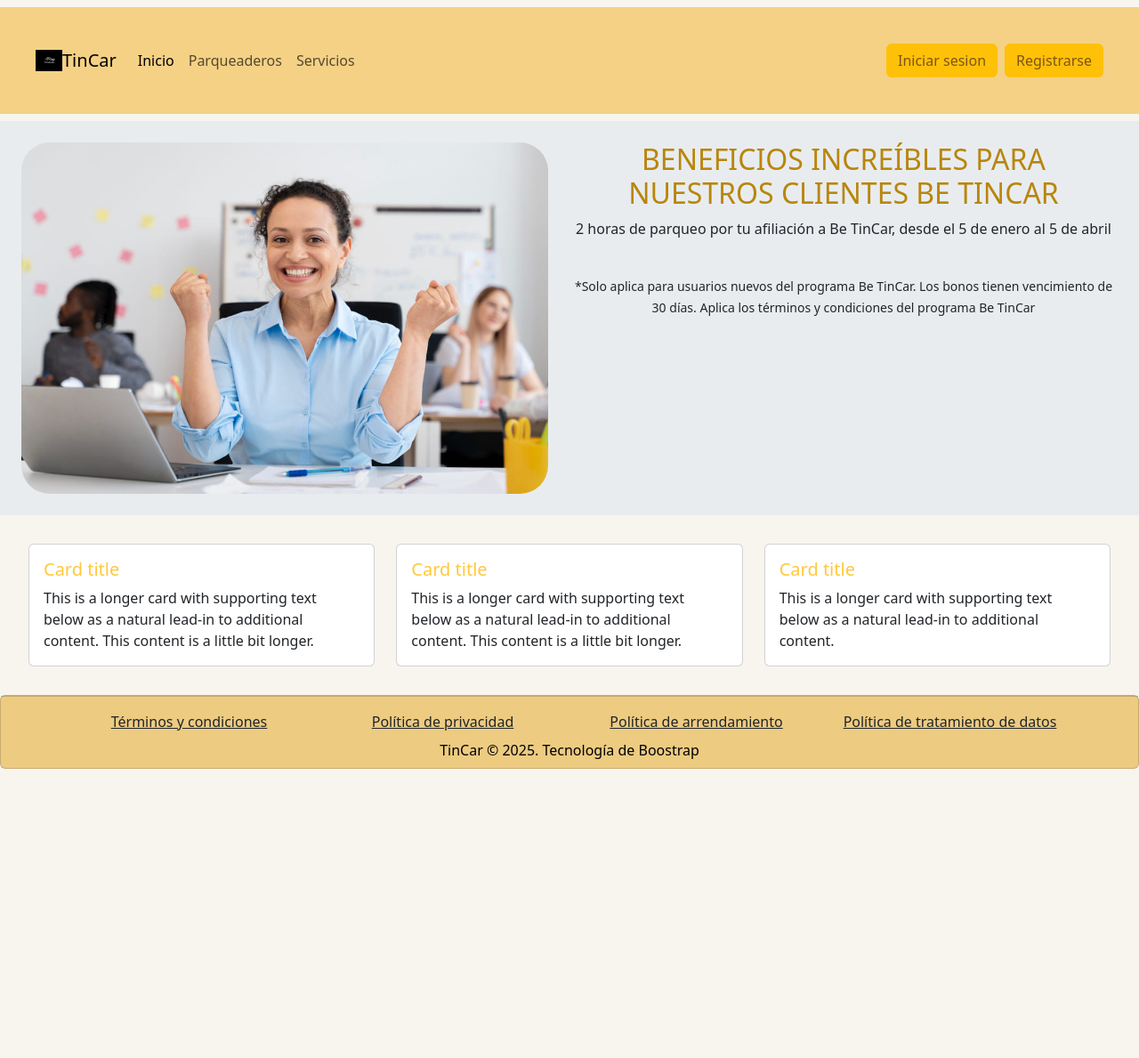
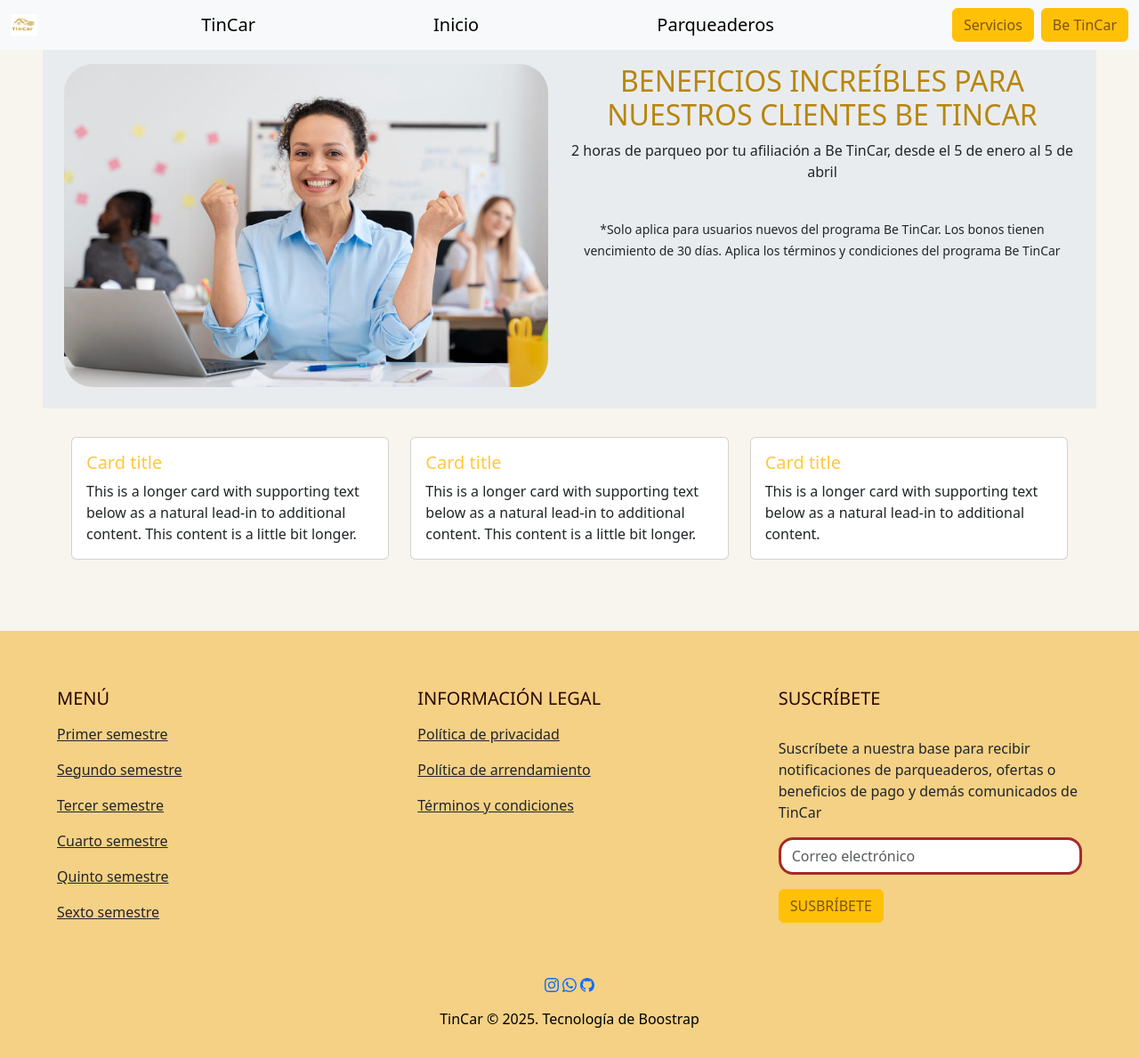
Before and after one commit to kaparepennn/TinCar, a plain HTML site: page betincar.html in a window 1280 px wide. Shown: the whole page at 89% size. Before the commit the page ends 864 px from the top, so only its background shows below. Drawn offline with Linux system fonts and the light colour scheme.

Commit message:
betincar

```diff
--- a/betincar.html
+++ b/betincar.html
@@ -11,38 +11,28 @@
 
   <body style="background-color: #f7f5ee">
 
-  <main>
+    <header class="header" style="background-color: #f7f5ee">
 
-  <nav class="navbar navbar-expand-lg">
-    <div class="container-fluid" style="background-color: #f4d185; padding: 2.5rem">
-      <img src="images/LogoTinCarNegro.JPG" alt="Logo" width="30" height="24" class="d-inline-block">
+      <nav class="navbar fixed-top bg-body-tertiary">
+        <div class="container-fluid">
+          <img src="images/LogoTincarACT.jpg" alt="Logo" width="30" height="24" class="d-inline-block">
             <a class="navbar-brand" href="#"> TinCar</a>
-      <button class="navbar-toggler" type="button" data-bs-toggle="collapse" data-bs-target="#navbarNav" aria-controls="navbarNav" aria-expanded="false" aria-label="Toggle navigation">
-        <span class="navbar-toggler-icon"></span>
-      </button>
-      <div class="collapse navbar-collapse" id="navbarNav">
-        <ul class="navbar-nav">
-          <li class="nav-item">
-            <a class="nav-link active" aria-current="page" href="index.html">Inicio</a>
-          </li>
-          <li class="nav-item">
-            <a class="nav-link" href="#">Parqueaderos</a>
-          </li>
-          <li class="nav-item">
-            <a class="nav-link" href="servicios.html">Servicios</a>
-          </li>
-        </ul>
-      </div>
+            <a class="navbar-brand" href="index.html">Inicio</a>
+            <a class="navbar-brand" href="#">Parqueaderos</a>
             <div class="d-grid gap-2 d-md-flex justify-content-md-end">
               <button type="button" class="btn btn-warning">
-          <a href="iniciarsesion.html" style="text-decoration: none; color: #7e5316;">Iniciar sesion</a>
+                <a href="servicios.html" style="text-decoration: none; color: #7e5316;">Servicios</a>
               </button>
-        <button type="button" class="btn btn-warning" style="color: #7e5316;">
-            <a href="registro.html" style="text-decoration: none; color: #7e5316;">Registrarse</a>
+              <button type="button" class="btn btn-warning">
+                <a href="betincar.html" style="text-decoration: none; color: #7e5316;">Be TinCar</a>
               </button>
             </div>
         </div>
       </nav>
+
+    </header>
+
+  <main style="padding: 3rem;">
 
   <div class="row g-0 bg-body-secondary position-relative">
     <div class="col-md-6 mb-md-0 p-md-4">
@@ -86,40 +76,72 @@
 
       </main>
 
-      <div class="card" style="background-color: #f4d185;">
-        <div class="card-footer">
-          <div class="container text-center">
-        <div class="row align-items-center">
-          <div class="col">
+      <div class="row g-0 position-relative card-footer" style="background-color: #f4d185; padding: 2rem;">
+        <div class="col" style="padding: 2rem;">
+          <h5 style="font-family: 'Segoe UI', Tahoma, Geneva, Verdana, sans-serif; color: rgb(41, 6, 6);">MENÚ</h5>
           <ul class="navbar-nav">
+            <li class="nav-item">
+              <a class="nav-link active" aria-current="page" href="primero.html" style="text-decoration: underline;">Primer semestre</a>
+            </li>
+            <li class="nav-item">
+              <a class="nav-link active" aria-current="page" href="segundo.html" style="text-decoration: underline;">Segundo semestre</a>
+            </li>
+            <li class="nav-item">
+              <a class="nav-link active" aria-current="page" href="tercero.html" style="text-decoration: underline;">Tercer semestre</a>
+            </li>
+            <li class="nav-item">
+              <a class="nav-link active" aria-current="page" href="cuarto.html" style="text-decoration: underline;">Cuarto semestre</a>
+            </li>
+            <li class="nav-item">
+              <a class="nav-link active" aria-current="page" href="quinto.html" style="text-decoration: underline;">Quinto semestre</a>
+            </li>
+            <li class="nav-item">
+              <a class="nav-link active" aria-current="page" href="sexto.html" style="text-decoration: underline;">Sexto semestre</a>
+            </li>
+          </ul>
+        </div>
+        <div class="col" style="padding: 2rem;">
+          <h5 style="font-family: 'Segoe UI', Tahoma, Geneva, Verdana, sans-serif; color: rgb(41, 6, 6);">INFORMACIÓN LEGAL</h5>
+          <ul class="navbar-nav">
+            <li class="nav-item">
+              <a class="nav-link active" aria-current="page" href="privacidad.html" style="text-decoration: underline;">Política de privacidad</a>
+            </li>
+            <li class="nav-item">
+              <a class="nav-link active" aria-current="page" href="poliarrendamiento.html" style="text-decoration: underline;">Política de arrendamiento</a>
+            </li>
             <li class="nav-item">
               <a class="nav-link active" aria-current="page" href="terminosycondiciones.html" style="text-decoration: underline;">Términos y condiciones</a>
             </li>
           </ul>
         </div>
+        <div class="col" style="padding: 2rem;">
+          <h5 style="font-family: 'Segoe UI', Tahoma, Geneva, Verdana, sans-serif; color: rgb(41, 6, 6);">SUSCRÍBETE</h5>
+          <p> <br>Suscríbete a nuestra base para recibir notificaciones de parqueaderos, ofertas o beneficios de pago y demás comunicados de TinCar</p>
+          <div class="mb-3">
+            <input type="email" class="form-control" id="exampleFormControlInput1" placeholder="Correo electrónico" style="border-radius: 1rem; border: 0.2rem solid;
+            border-color: brown; text-align: center; color: #7e5316; text-align: left;">
+            </div>
+            <button type="button" class="btn btn-warning">
+              <a href="#" style="text-decoration: none; color: #7e5316;">SUSBRÍBETE</a>
+            </button>
+          </div>
+
+              <div class="container text-center" style="padding: 1rem;">
+                <div class="row align-items-center">
                   <div class="col">
-            <ul class="navbar-nav">
-              <li class="nav-item">
-                <a class="nav-link active" aria-current="page" href="privacidad.html" style="text-decoration: underline;">Política de privacidad</a>
-              </li>
-            </ul>
-          </div>
-          <div class="col">
-            <ul class="navbar-nav">
-              <li class="nav-item">
-                <a class="nav-link active" aria-current="page" href="poliarrendamiento.html" style="text-decoration: underline;">Política de arrendamiento</a>
-              </li>
-            </ul>
-          </div>
-          <div class="col">
-            <ul class="navbar-nav">
-              <li class="nav-item">
-                <a class="nav-link active" aria-current="page" href="tratamiento.html" style="text-decoration: underline;">Política de tratamiento de datos</a>
-              </li>
-            </ul>
+                    <a href="https://www.instagram.com/tin.car_?igsh=cTJnOHp3ZmxoZWgy" style="text-decoration: mone;"><svg xmlns="http://www.w3.org/2000/svg" width="16" height="16" fill="currentColor" class="bi bi-instagram" viewBox="0 0 16 16">
+                      <path d="M8 0C5.829 0 5.556.01 4.703.048 3.85.088 3.269.222 2.76.42a3.9 3.9 0 0 0-1.417.923A3.9 3.9 0 0 0 .42 2.76C.222 3.268.087 3.85.048 4.7.01 5.555 0 5.827 0 8.001c0 2.172.01 2.444.048 3.297.04.852.174 1.433.372 1.942.205.526.478.972.923 1.417.444.445.89.719 1.416.923.51.198 1.09.333 1.942.372C5.555 15.99 5.827 16 8 16s2.444-.01 3.298-.048c.851-.04 1.434-.174 1.943-.372a3.9 3.9 0 0 0 1.416-.923c.445-.445.718-.891.923-1.417.197-.509.332-1.09.372-1.942C15.99 10.445 16 10.173 16 8s-.01-2.445-.048-3.299c-.04-.851-.175-1.433-.372-1.941a3.9 3.9 0 0 0-.923-1.417A3.9 3.9 0 0 0 13.24.42c-.51-.198-1.092-.333-1.943-.372C10.443.01 10.172 0 7.998 0zm-.717 1.442h.718c2.136 0 2.389.007 3.232.046.78.035 1.204.166 1.486.275.373.145.64.319.92.599s.453.546.598.92c.11.281.24.705.275 1.485.039.843.047 1.096.047 3.231s-.008 2.389-.047 3.232c-.035.78-.166 1.203-.275 1.485a2.5 2.5 0 0 1-.599.919c-.28.28-.546.453-.92.598-.28.11-.704.24-1.485.276-.843.038-1.096.047-3.232.047s-2.39-.009-3.233-.047c-.78-.036-1.203-.166-1.485-.276a2.5 2.5 0 0 1-.92-.598 2.5 2.5 0 0 1-.6-.92c-.109-.281-.24-.705-.275-1.485-.038-.843-.046-1.096-.046-3.233s.008-2.388.046-3.231c.036-.78.166-1.204.276-1.486.145-.373.319-.64.599-.92s.546-.453.92-.598c.282-.11.705-.24 1.485-.276.738-.034 1.024-.044 2.515-.045zm4.988 1.328a.96.96 0 1 0 0 1.92.96.96 0 0 0 0-1.92m-4.27 1.122a4.109 4.109 0 1 0 0 8.217 4.109 4.109 0 0 0 0-8.217m0 1.441a2.667 2.667 0 1 1 0 5.334 2.667 2.667 0 0 1 0-5.334"/>
+                    </svg></a>
+                    <a href="https://www.whatsapp.com/?lang=es_LA"><svg xmlns="http://www.w3.org/2000/svg" width="16" height="16" fill="currentColor" class="bi bi-whatsapp" viewBox="0 0 16 16">
+                      <path d="M13.601 2.326A7.85 7.85 0 0 0 7.994 0C3.627 0 .068 3.558.064 7.926c0 1.399.366 2.76 1.057 3.965L0 16l4.204-1.102a7.9 7.9 0 0 0 3.79.965h.004c4.368 0 7.926-3.558 7.93-7.93A7.9 7.9 0 0 0 13.6 2.326zM7.994 14.521a6.6 6.6 0 0 1-3.356-.92l-.24-.144-2.494.654.666-2.433-.156-.251a6.56 6.56 0 0 1-1.007-3.505c0-3.626 2.957-6.584 6.591-6.584a6.56 6.56 0 0 1 4.66 1.931 6.56 6.56 0 0 1 1.928 4.66c-.004 3.639-2.961 6.592-6.592 6.592m3.615-4.934c-.197-.099-1.17-.578-1.353-.646-.182-.065-.315-.099-.445.099-.133.197-.513.646-.627.775-.114.133-.232.148-.43.05-.197-.1-.836-.308-1.592-.985-.59-.525-.985-1.175-1.103-1.372-.114-.198-.011-.304.088-.403.087-.088.197-.232.296-.346.1-.114.133-.198.198-.33.065-.134.034-.248-.015-.347-.05-.099-.445-1.076-.612-1.47-.16-.389-.323-.335-.445-.34-.114-.007-.247-.007-.38-.007a.73.73 0 0 0-.529.247c-.182.198-.691.677-.691 1.654s.71 1.916.81 2.049c.098.133 1.394 2.132 3.383 2.992.47.205.84.326 1.129.418.475.152.904.129 1.246.08.38-.058 1.171-.48 1.338-.943.164-.464.164-.86.114-.943-.049-.084-.182-.133-.38-.232"/>
+                    </svg></a>
+                    <a href="https://github.com/kaparepennn/PortafolioTinCar.git"><svg xmlns="http://www.w3.org/2000/svg" width="16" height="16" fill="currentColor" class="bi bi-github" viewBox="0 0 16 16">
+                      <path d="M8 0C3.58 0 0 3.58 0 8c0 3.54 2.29 6.53 5.47 7.59.4.07.55-.17.55-.38 0-.19-.01-.82-.01-1.49-2.01.37-2.53-.49-2.69-.94-.09-.23-.48-.94-.82-1.13-.28-.15-.68-.52-.01-.53.63-.01 1.08.58 1.23.82.72 1.21 1.87.87 2.33.66.07-.52.28-.87.51-1.07-1.78-.2-3.64-.89-3.64-3.95 0-.87.31-1.59.82-2.15-.08-.2-.36-1.02.08-2.12 0 0 .67-.21 2.2.82.64-.18 1.32-.27 2-.27s1.36.09 2 .27c1.53-1.04 2.2-.82 2.2-.82.44 1.1.16 1.92.08 2.12.51.56.82 1.27.82 2.15 0 3.07-1.87 3.75-3.65 3.95.29.25.54.73.54 1.48 0 1.07-.01 1.93-.01 2.2 0 .21.15.46.55.38A8.01 8.01 0 0 0 16 8c0-4.42-3.58-8-8-8"/>
+                    </svg></a>
                   </div>
                 </div>
               </div>
+
        <div class="container text-center">
            <div class="row align-items-end">
             <div class="col">
@@ -127,6 +149,7 @@
             </div>
            </div>
       </div>
+    </div>
 
   </body>
 </html>
```
Lines whose indentation alone changed are shown as unchanged.
